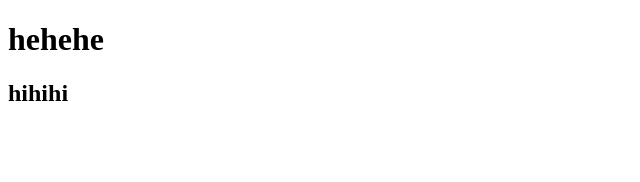
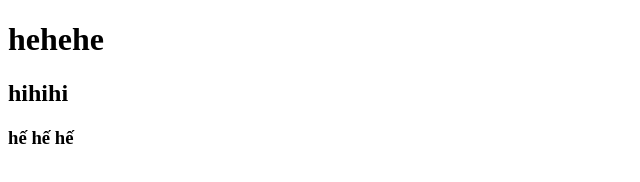
Before and after one commit to MinhTam2k6/duan1, a plain HTML site: page index.html in a window 1280 px wide. Shown: the full height of the page, 0-640 px from the left. Drawn offline with Linux system fonts and the light colour scheme.

Commit message:
sửa lần 3

```diff
--- a/index.html
+++ b/index.html
@@ -8,5 +8,6 @@
 <body>
     <h1>hehehe</h1>
     <h2>hihihi</h2>
+    <h3>hế hế hế</h3>
 </body>
 </html>
```
